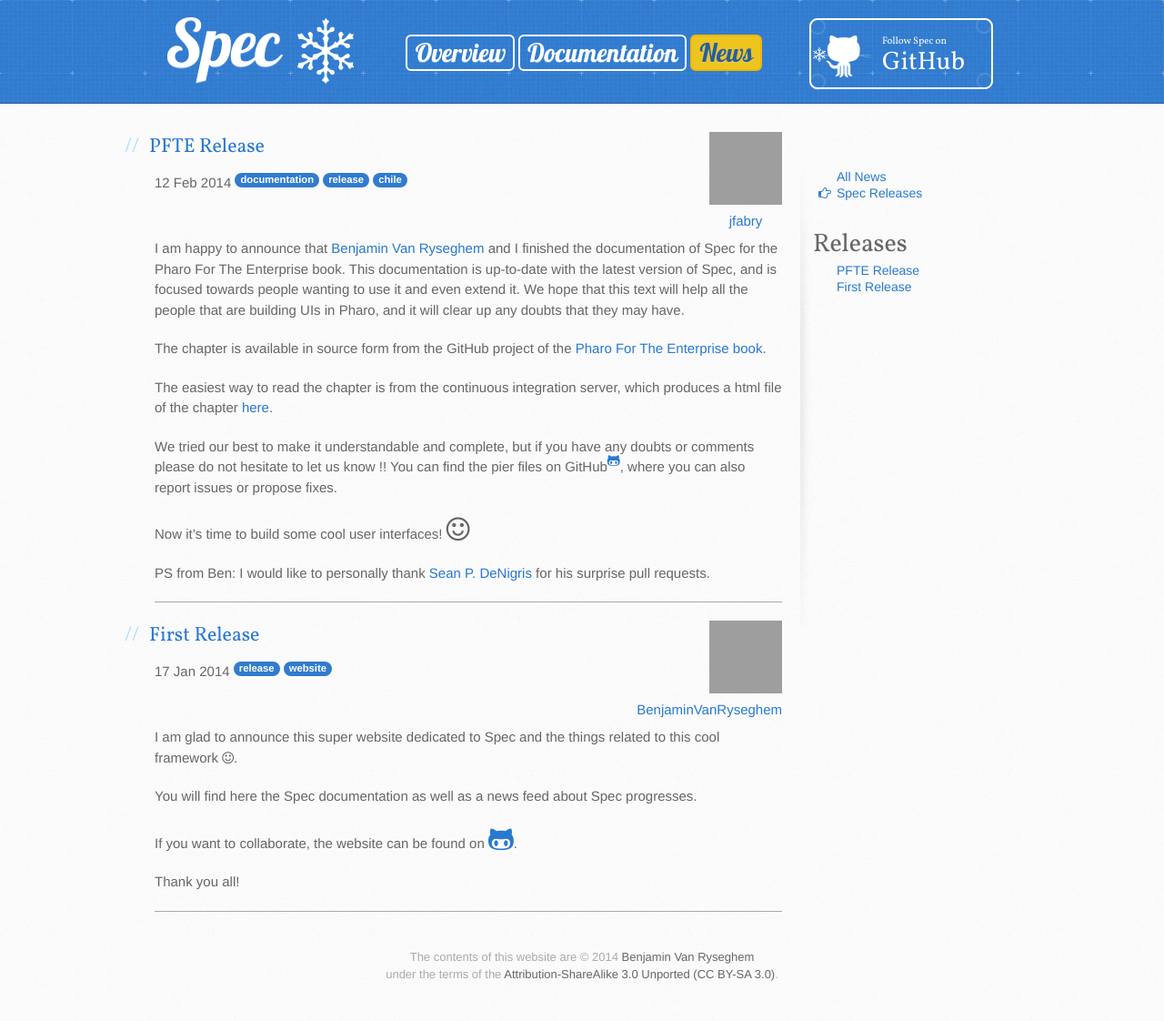
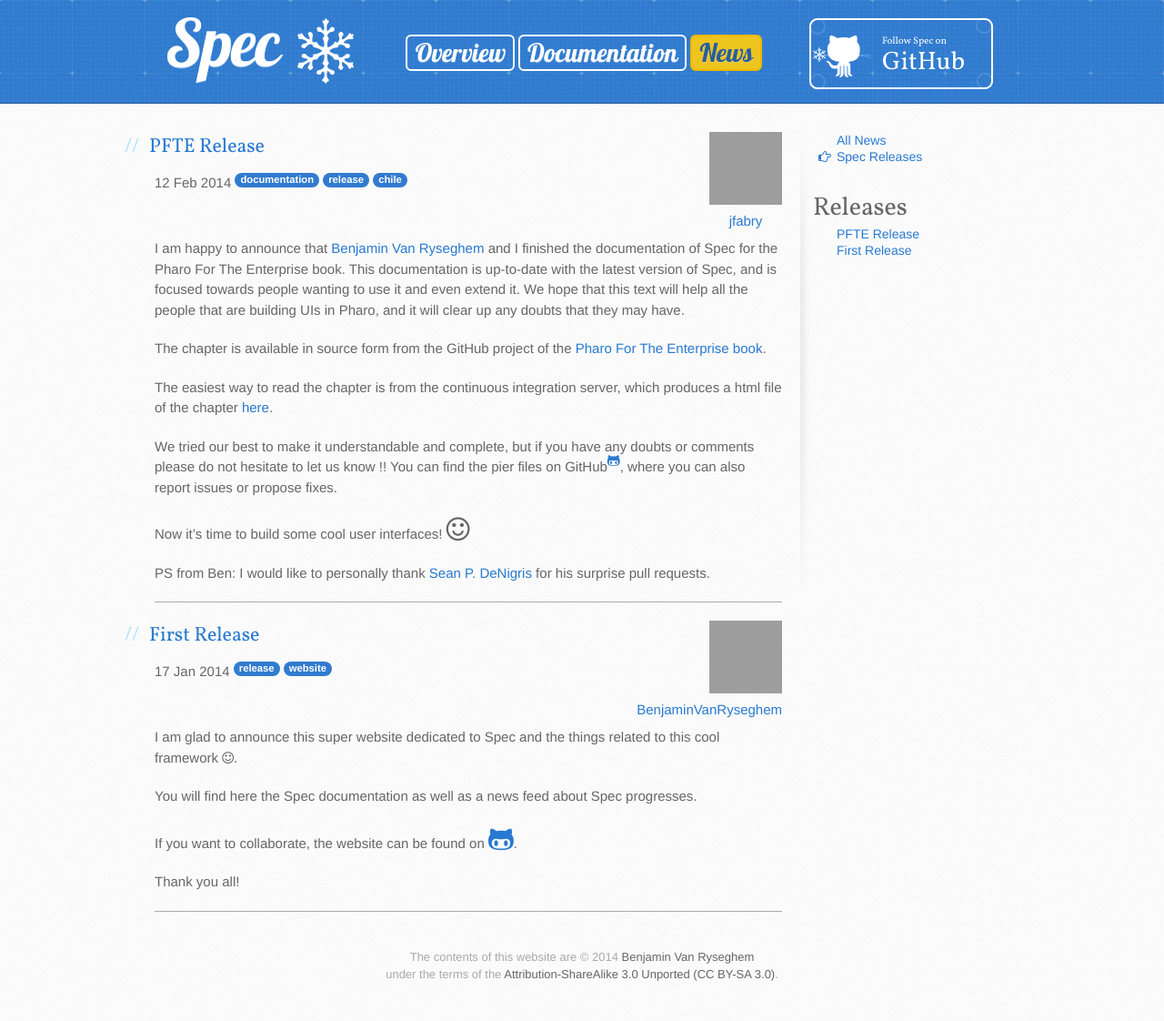
Before and after one commit to spec-framework/website, a Jekyll site: the page built from news/releases/index.html, in a window 1280 px wide. Shown: the whole page at 91% size. Built offline with Jekyll 4.4.1, drawn with Linux system fonts in a browser that asks for light colours; Markdown is read by kramdown in place of the engine named in the settings; grey boxes are pictures that could not be loaded.

Commit message:
small fix for the sidebar

```diff
--- a/stylesheets/spec.css
+++ b/stylesheets/spec.css
@@ -180,11 +180,6 @@
 #commentWrapper {
 	max-width: 250px;
 	display: inline-block;
-}
-
-#comment {
-	margin-top: 20px;
-	padding-top: 20px;
 }
 
 #comment.fixed {
```
